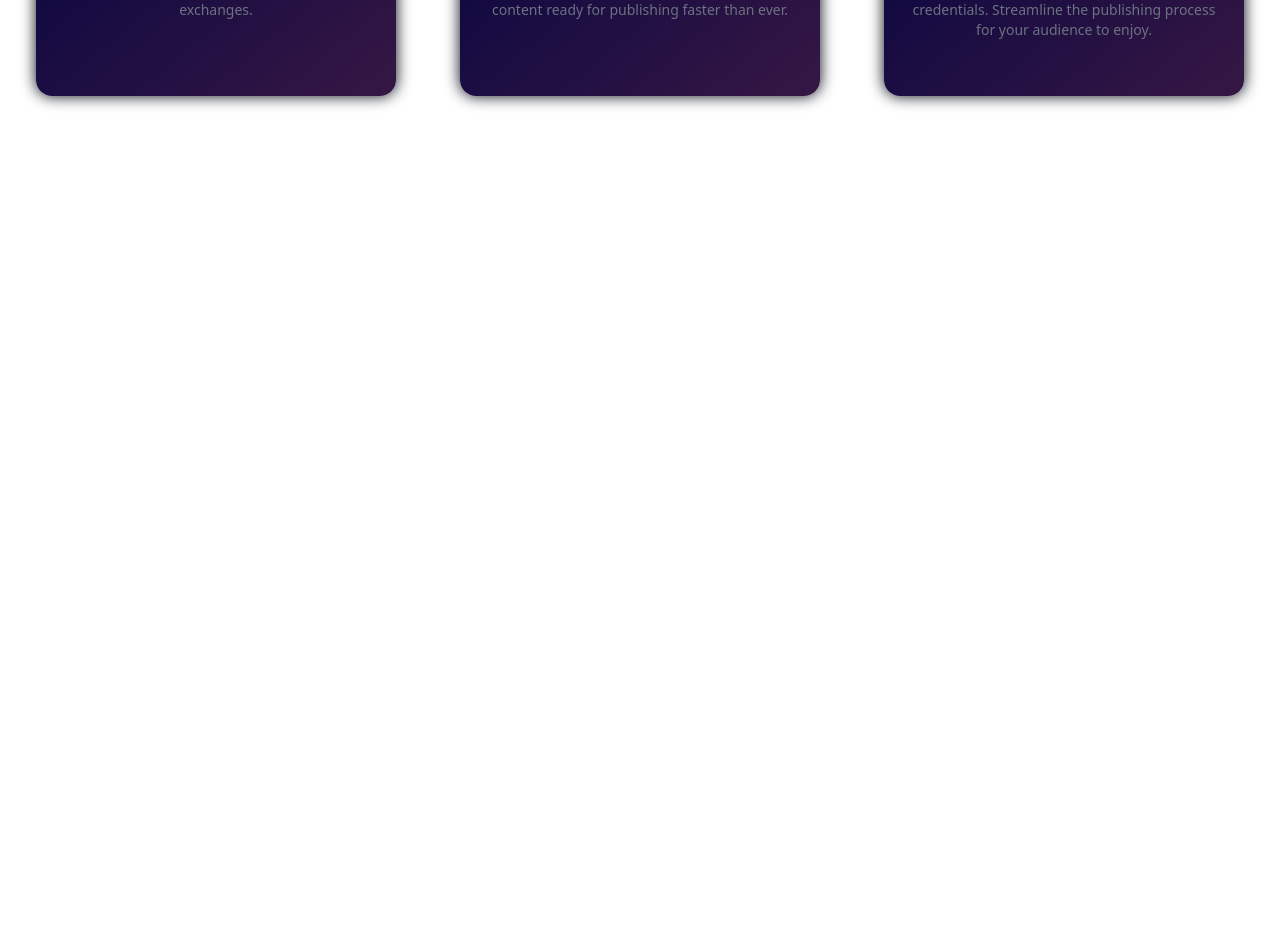
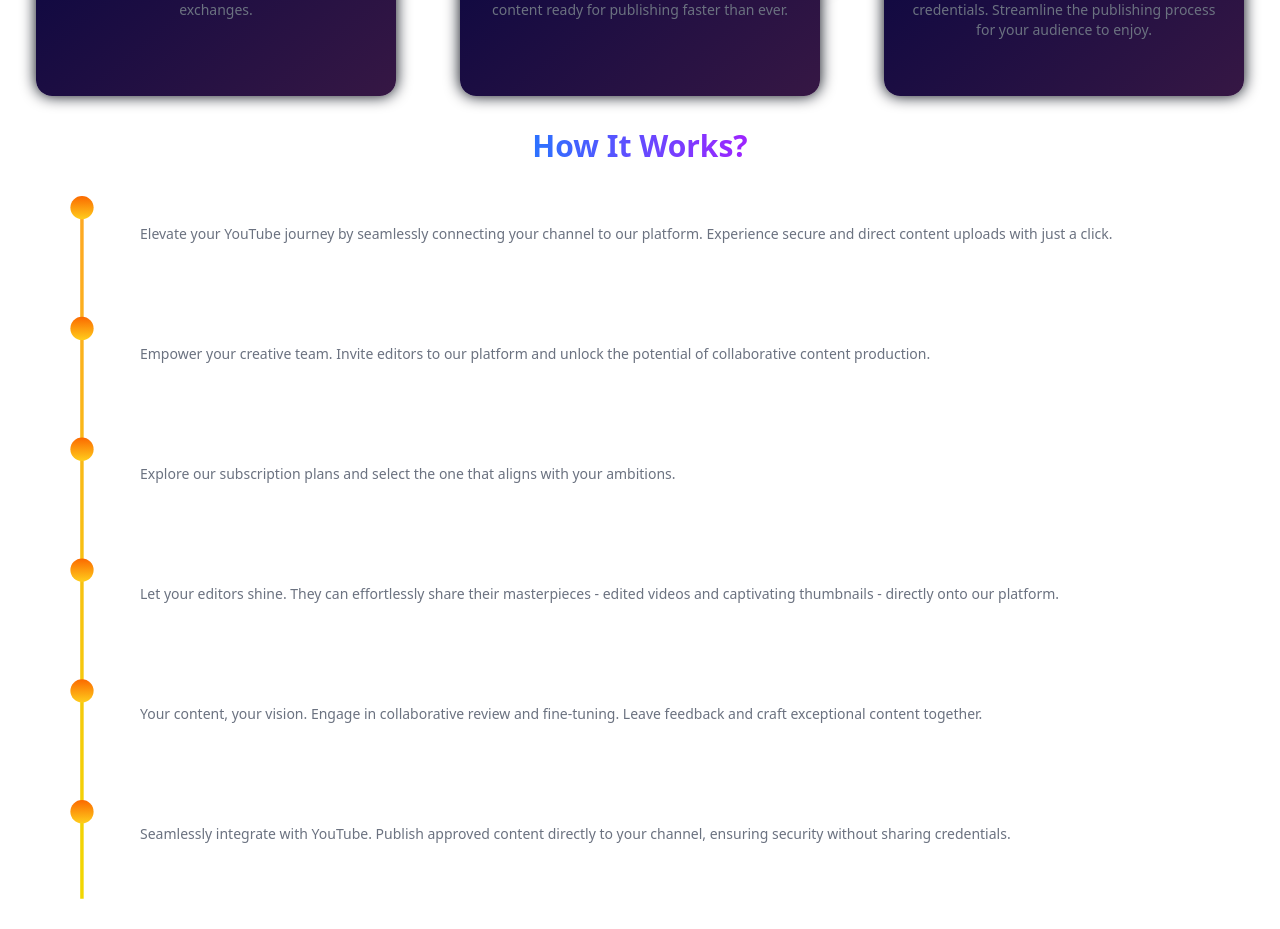
Before and after one commit to Siddharth-2382/Brewdit, a Next.js app: page / in a window 1280 px wide. Shown: the part 980-1909 px from the top of the page. Before the commit the page ends 1076 px from the top, so only its background shows below. Built offline with nearby package versions, Linux system fonts and the light colour scheme; no server answers.

Commit message:
add HowItWorks component to app

```diff
--- a/app/page.jsx
+++ b/app/page.jsx
@@ -3,6 +3,7 @@
 import Explore from "@components/Explore";
 import Features from "@components/Features";
 import Hero from "@components/Hero";
+import HowItWorks from "@components/HowItWorks";
 
 const Home = () => {
   return (
@@ -10,6 +11,7 @@ const Home = () => {
       <Hero />
       <Explore />
       <Features />
+      <HowItWorks />
     </section>
   );
 };
```
